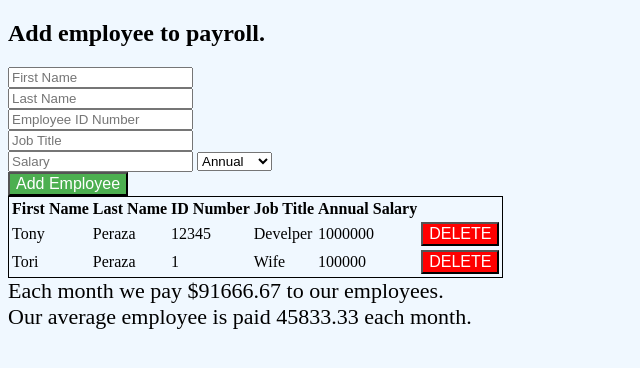
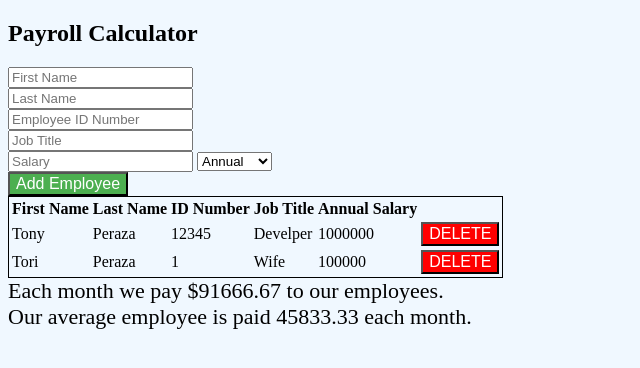
Before and after one commit to tony2times2times/weekendOneSalaryCalculator, a plain HTML site: page index.html in a window 1280 px wide. Shown: the whole page, without its empty margins (0-640 px from the left). Drawn offline with Linux system fonts and the light colour scheme.

Commit message:
corrected the title

```diff
--- a/index.html
+++ b/index.html
@@ -7,7 +7,7 @@
   <title></title>
 </head>
 <body>
-  <h2>Add employee to payroll.</h2>
+  <h2>Payroll Calculator</h2>
   <input type="text" id='fName' placeholder="First Name"><br>
   <input type="text" id='lName' placeholder="Last Name"><br>
   <input type="text" id='id' placeholder="Employee ID Number"><br>
```
